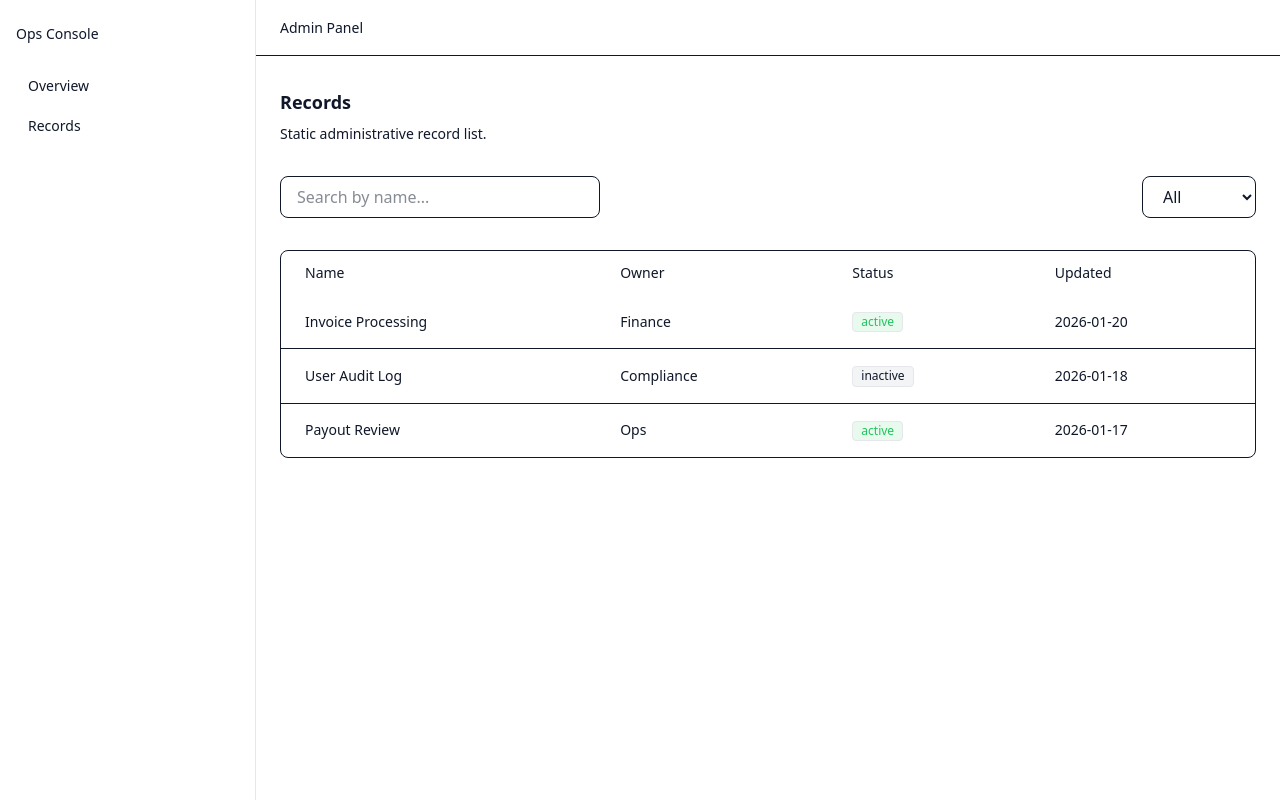
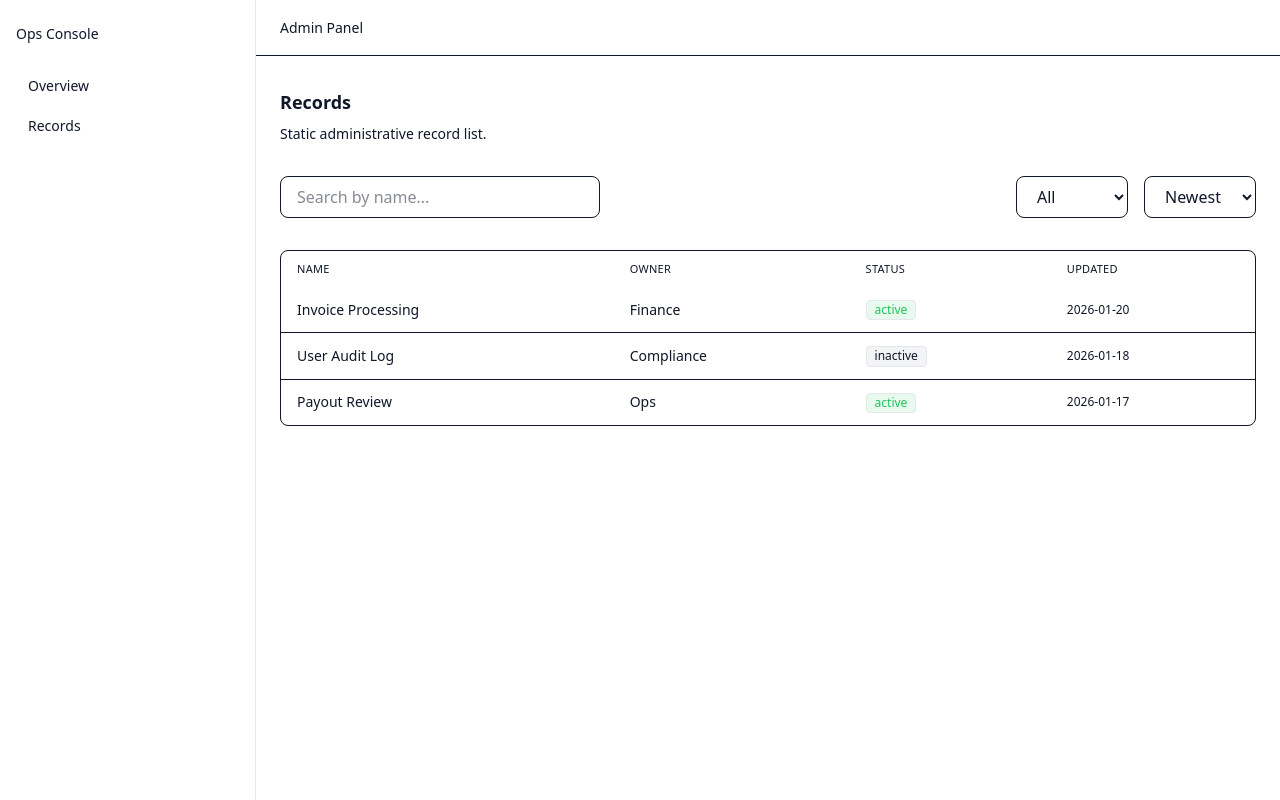
Before and after one commit to joelofeni/ops-console, a Next.js app: page /ops/records in a window 1280 px wide. Built offline with nearby package versions, Linux system fonts and the light colour scheme.

Commit message:
chore: refine table density and typography for admin-grade clarity

```diff
--- a/app/(ops)/ops/records/mock-data.ts
+++ b/app/(ops)/ops/records/mock-data.ts
@@ -1,10 +1,4 @@
-export type RecordItem = {
-  id: string;
-  name: string;
-  owner: string;
-  status: "active" | "inactive";
-  updatedAt: string;
-};
+import { RecordItem } from "@/types/globals";
 
 export const records: RecordItem[] = [
   {
--- a/app/(ops)/ops/records/page.tsx
+++ b/app/(ops)/ops/records/page.tsx
@@ -1,29 +1,52 @@
 "use client";
 
-import { useMemo, useState } from "react";
+import { useRouter, useSearchParams, usePathname } from "next/navigation";
 import Link from "next/link";
 import { records } from "./mock-data";
+import { filterRecords } from "./utils";
+
+type StatusFilter = "all" | "active" | "inactive";
+type SortDirection = "asc" | "desc";
 
 export default function RecordsPage() {
-  const [search, setSearch] = useState("");
-  const [statusFilter, setStatusFilter] = useState<
-    "all" | "active" | "inactive"
-  >("all");
+  const router = useRouter();
+  const pathname = usePathname();
+  const searchParams = useSearchParams();
 
-  const filteredRecords = useMemo(() => {
-    return records.filter((r) => {
-      const matchesSearch = r.name.toLowerCase().includes(search.toLowerCase());
+  const search = searchParams.get("q") ?? "";
+  const statusParam = searchParams.get("status");
+  const sortParam = searchParams.get("sort");
 
-      const matchesStatus =
-        statusFilter === "all" ? true : r.status === statusFilter;
+  const statusFilter: StatusFilter =
+    statusParam === "active" || statusParam === "inactive"
+      ? statusParam
+      : "all";
 
-      return matchesSearch && matchesStatus;
+  const sortDirection: SortDirection = sortParam === "asc" ? "asc" : "desc";
+
+  function updateParams(key: string, value: string) {
+    const params = new URLSearchParams(searchParams.toString());
+
+    if (!value || value === "all") {
+      params.delete(key);
+    } else {
+      params.set(key, value);
+    }
+
+    const query = params.toString();
+    router.replace(query ? `${pathname}?${query}` : pathname);
+  }
+
+  let filteredRecords = filterRecords(records, search, statusFilter);
+
+  filteredRecords = [...filteredRecords].sort((a, b) => {
+    const aDate = new Date(a.updatedAt).getTime();
+    const bDate = new Date(b.updatedAt).getTime();
+    return sortDirection === "asc" ? aDate - bDate : bDate - aDate;
   });
-  }, [search, statusFilter]);
 
   return (
     <div className="space-y-8">
-      {/* Header */}
       <div className="space-y-2">
         <h1 className="text-lg font-semibold">Records</h1>
         <p className="text-sm text-[var(--color-text-muted)]">
@@ -31,65 +54,69 @@ export default function RecordsPage() {
         </p>
       </div>
 
-      {/* Filters */}
       <div className="flex flex-col gap-4 md:flex-row md:items-center md:justify-between">
         <input
           type="text"
           placeholder="Search by name..."
           value={search}
-          onChange={(e) => setSearch(e.target.value)}
+          onChange={(e) => updateParams("q", e.target.value)}
           className="border border-[var(--color-border)] rounded-md px-4 py-2 text-sm w-full md:max-w-xs"
         />
 
+        <div className="flex w-full gap-4 md:w-auto">
           <select
             value={statusFilter}
-          onChange={(e) =>
-            setStatusFilter(e.target.value as "all" | "active" | "inactive")
-          }
-          className="border border-[var(--color-border)] rounded-md px-4 py-2 text-sm w-full md:w-auto"
+            onChange={(e) => updateParams("status", e.target.value)}
+            className="border border-[var(--color-border)] rounded-md px-4 py-2 text-sm w-full"
           >
             <option value="all">All</option>
             <option value="active">Active</option>
             <option value="inactive">Inactive</option>
           </select>
+
+          <select
+            value={sortDirection}
+            onChange={(e) => updateParams("sort", e.target.value)}
+            className="border border-[var(--color-border)] rounded-md px-4 py-2 text-sm w-full"
+          >
+            <option value="desc">Newest</option>
+            <option value="asc">Oldest</option>
+          </select>
+        </div>
       </div>
 
-      {/* Table */}
       <div className="border border-[var(--color-border)] rounded-md overflow-hidden">
         <div className="overflow-x-auto">
-          <table className="min-w-full text-sm">
-            <thead className="bg-[var(--color-muted)] text-left">
+          <table className="min-w-full text-sm leading-5">
+            <thead className="bg-[var(--color-muted)] text-[11px] uppercase tracking-wide text-[var(--color-text-muted)]">
               <tr>
-                <th className="px-6 py-3 font-medium whitespace-nowrap">
-                  Name
-                </th>
-                <th className="px-6 py-3 font-medium whitespace-nowrap">
-                  Owner
-                </th>
-                <th className="px-6 py-3 font-medium whitespace-nowrap">
-                  Status
-                </th>
-                <th className="px-6 py-3 font-medium whitespace-nowrap">
-                  Updated
-                </th>
+                <th className="px-4 py-2 font-medium text-left">Name</th>
+                <th className="px-4 py-2 font-medium text-left">Owner</th>
+                <th className="px-4 py-2 font-medium text-left">Status</th>
+                <th className="px-4 py-2 font-medium text-left">Updated</th>
               </tr>
             </thead>
 
             <tbody className="divide-y divide-[var(--color-border)]">
               {filteredRecords.map((r) => (
-                <tr key={r.id} className="hover:bg-[var(--color-muted)]">
-                  <td className="px-6 py-4 whitespace-nowrap">
+                <tr
+                  key={r.id}
+                  className="hover:bg-[var(--color-muted)] transition-colors"
+                >
+                  <td className="px-4 py-3 font-medium whitespace-nowrap">
                     <Link
                       href={`/ops/records/${r.id}`}
-                      className="font-medium hover:underline"
+                      className="hover:underline underline-offset-2"
                     >
                       {r.name}
                     </Link>
                   </td>
 
-                  <td className="px-6 py-4 whitespace-nowrap">{r.owner}</td>
+                  <td className="px-4 py-3 whitespace-nowrap text-[var(--color-text-muted)]">
+                    {r.owner}
+                  </td>
 
-                  <td className="px-6 py-4 whitespace-nowrap">
+                  <td className="px-4 py-3 whitespace-nowrap">
                     <span
                       className={`badge ${
                         r.status === "active"
@@ -101,7 +128,7 @@ export default function RecordsPage() {
                     </span>
                   </td>
 
-                  <td className="px-6 py-4 text-[var(--color-text-muted)] whitespace-nowrap">
+                  <td className="px-4 py-3 whitespace-nowrap text-[var(--color-text-muted)] text-[12px]">
                     {r.updatedAt}
                   </td>
                 </tr>
@@ -111,7 +138,7 @@ export default function RecordsPage() {
                 <tr>
                   <td
                     colSpan={4}
-                    className="px-6 py-6 text-center text-[var(--color-text-muted)]"
+                    className="px-4 py-6 text-center text-[var(--color-text-muted)] text-sm"
                   >
                     No records found.
                   </td>
--- /dev/null
+++ b/app/(ops)/ops/records/utils.ts
@@ -0,0 +1,15 @@
+import { RecordItem } from "@/types/globals";
+
+export function filterRecords(
+  records: RecordItem[],
+  search: string,
+  status: "all" | "active" | "inactive",
+) {
+  return records.filter((r) => {
+    const matchesSearch = r.name.toLowerCase().includes(search.toLowerCase());
+
+    const matchesStatus = status === "all" ? true : r.status === status;
+
+    return matchesSearch && matchesStatus;
+  });
+}
```
Also changed, not shown: types/globals.d.ts (+10 -0 lines), app/(ops)/ops/records/types.ts (added). Lines whose indentation alone changed are shown as unchanged.
